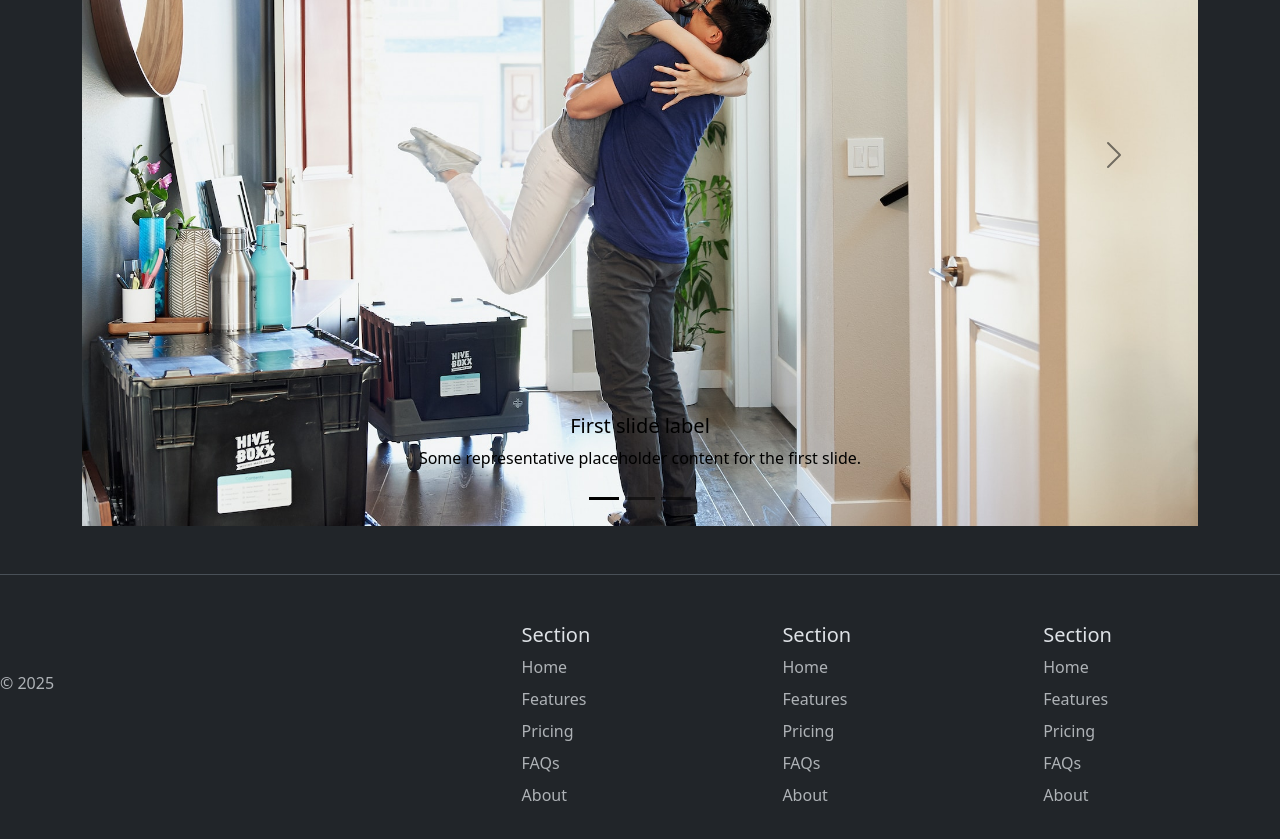
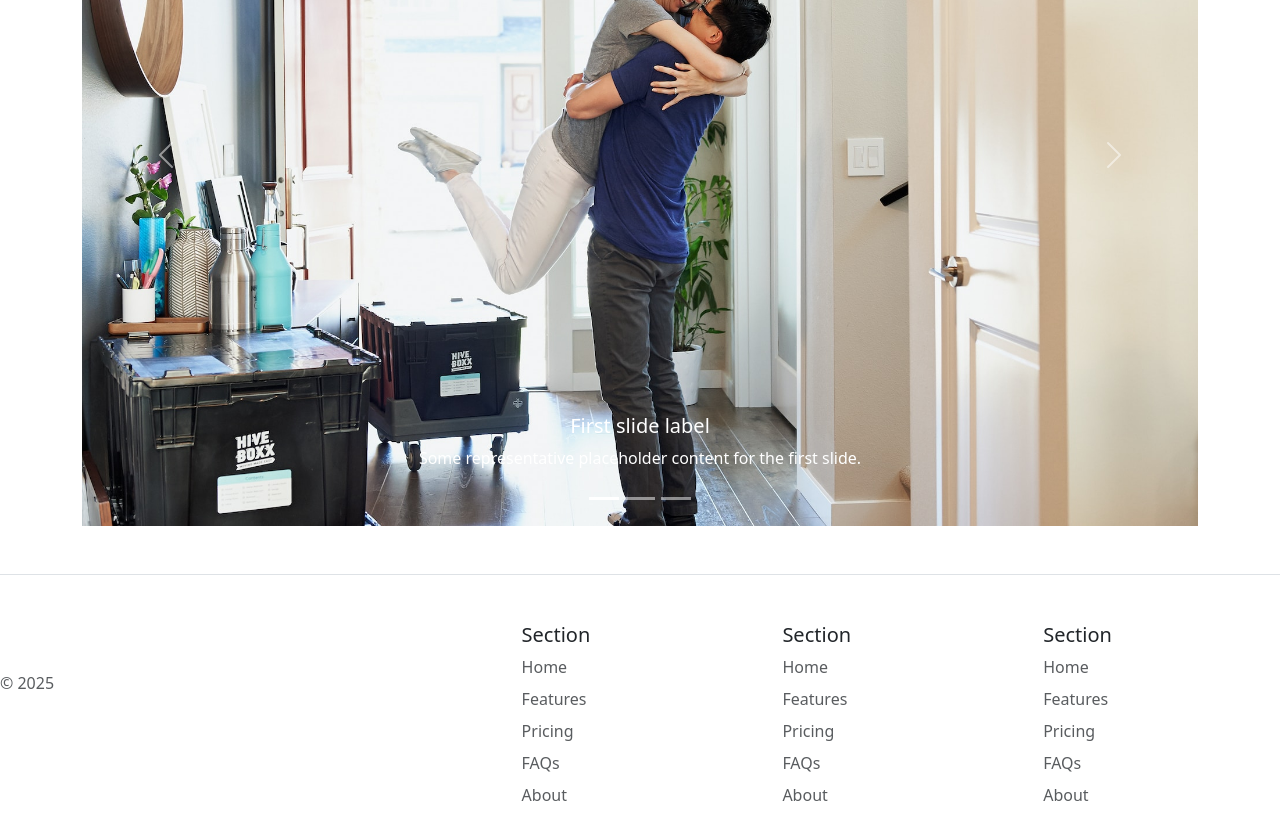
Before and after one commit to harshit099-c/moveit-bootstrap, a plain HTML site: page index.html in a window 1280 px wide. Shown: the part 1600-2439 px from the top of the page. Drawn offline with nearby package versions, Linux system fonts and the light colour scheme.

Commit message:
Add files via upload

```diff
--- a/index.html
+++ b/index.html
@@ -1,11 +1,11 @@
 <!DOCTYPE html>
-<html lang="en" data-bs-theme="dark">
+<html lang="en" >
 <head>
     <meta charset="UTF-8">
     <meta name="viewport" content="width=device-width, initial-scale=1.0">
     <title>Document</title>
     <link href="https://cdn.jsdelivr.net/npm/bootstrap@5.3.5/dist/css/bootstrap.min.css" rel="stylesheet" integrity="sha384-SgOJa3DmI69IUzQ2PVdRZhwQ+dy64/BUtbMJw1MZ8t5HZApcHrRKUc4W0kG879m7" crossorigin="anonymous">
-    <link rel="stylesheet" href="L2.css">
+    <link rel="stylesheet" href="style.css">
 </head>
 <body>
 
```
